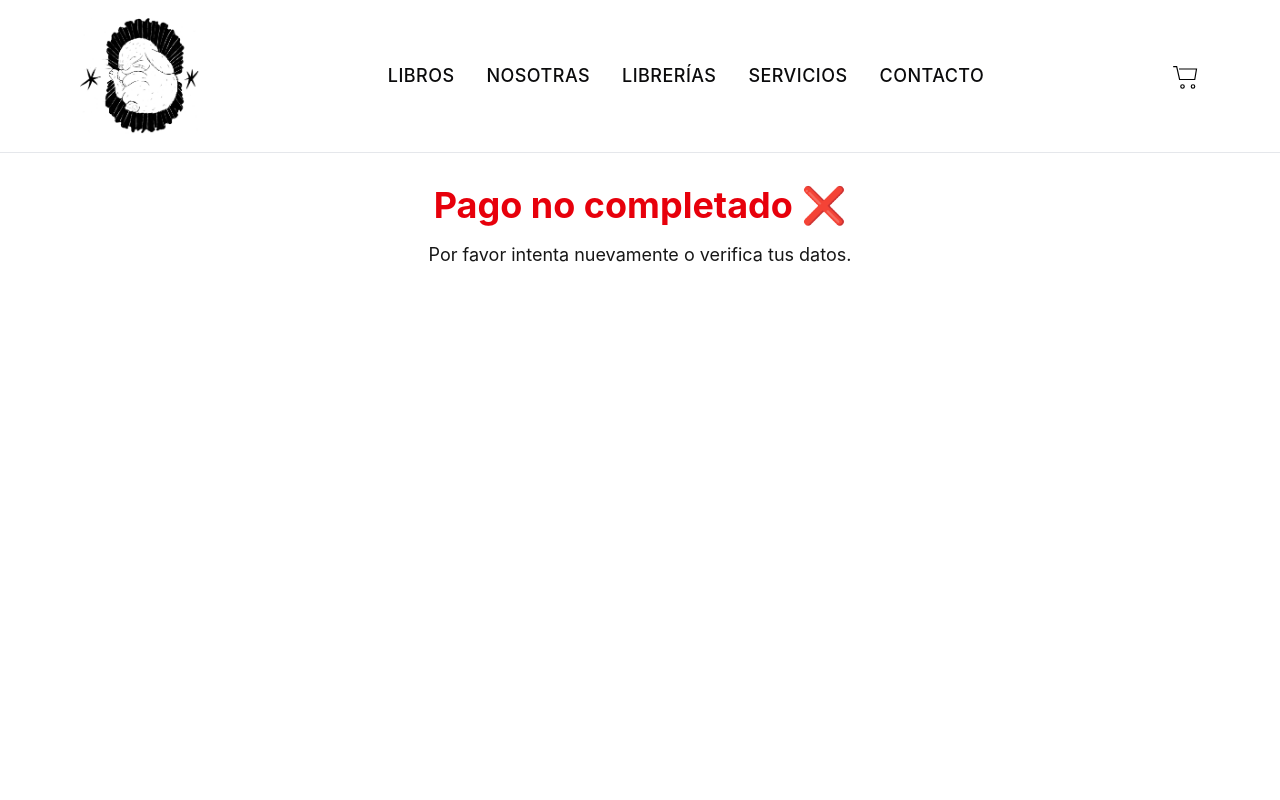
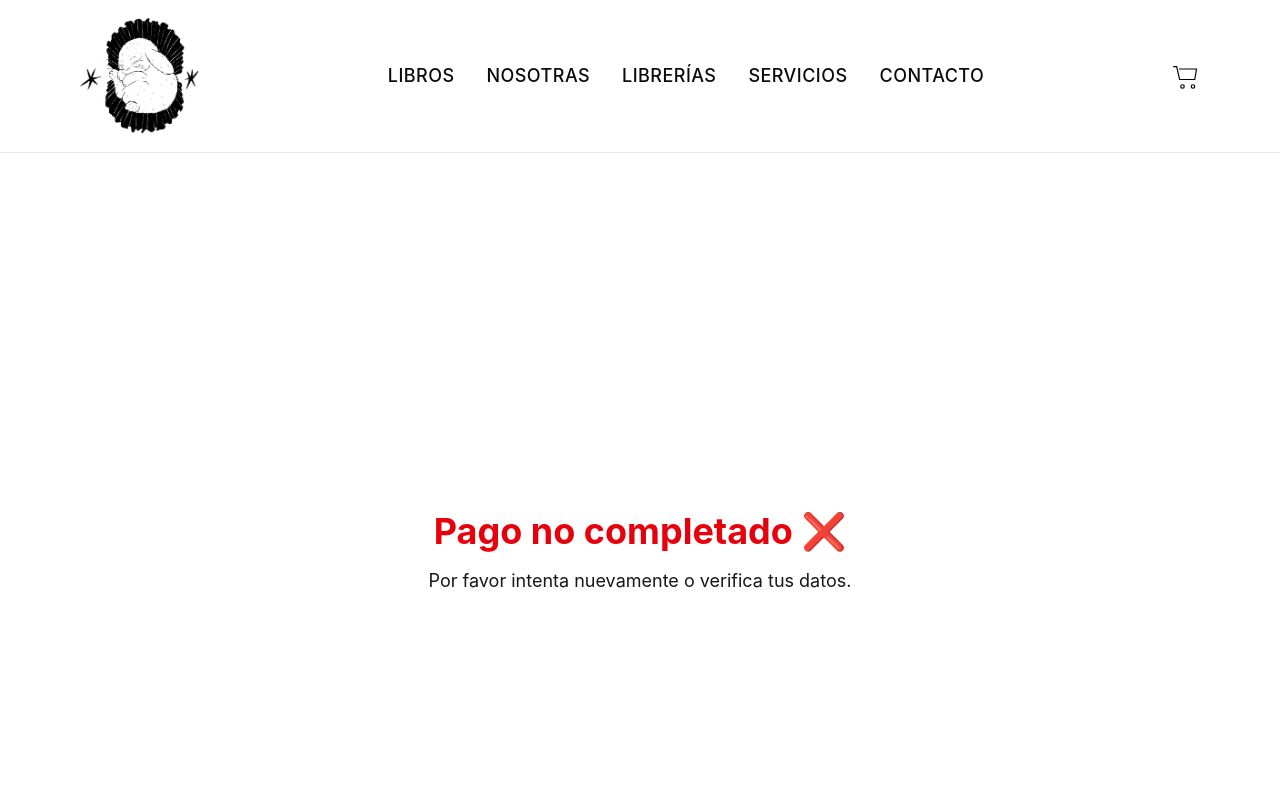
Before and after one commit to julianemilio/editorial-site, a Next.js app: page /pago/respuesta in a window 1280 px wide. Shown: the top 800 px of the page. Built offline with nearby package versions, Linux system fonts and the light colour scheme.

Commit message:
fix error

```diff
--- a/app/pago/respuesta/page.tsx
+++ b/app/pago/respuesta/page.tsx
@@ -1,9 +1,13 @@
-export default function PagoRespuesta({ searchParams }) {
-  const estado = searchParams.x_response;
-  const referencia = searchParams.x_ref_payco;
+export default function PagoRespuesta({
+  searchParams,
+}: {
+  searchParams: { [key: string]: string | string[] | undefined };
+}) {
+  const estado = searchParams["x_response"];
+  const referencia = searchParams["x_ref_payco"];
 
   return (
-    <div className="min-h-screen flex flex-col items-center  text-center p-8">
+    <div className="min-h-screen flex flex-col items-center justify-center text-center p-8">
       {estado === "Aceptada" ? (
         <>
           <h1 className="text-4xl font-bold text-green-600">
```
